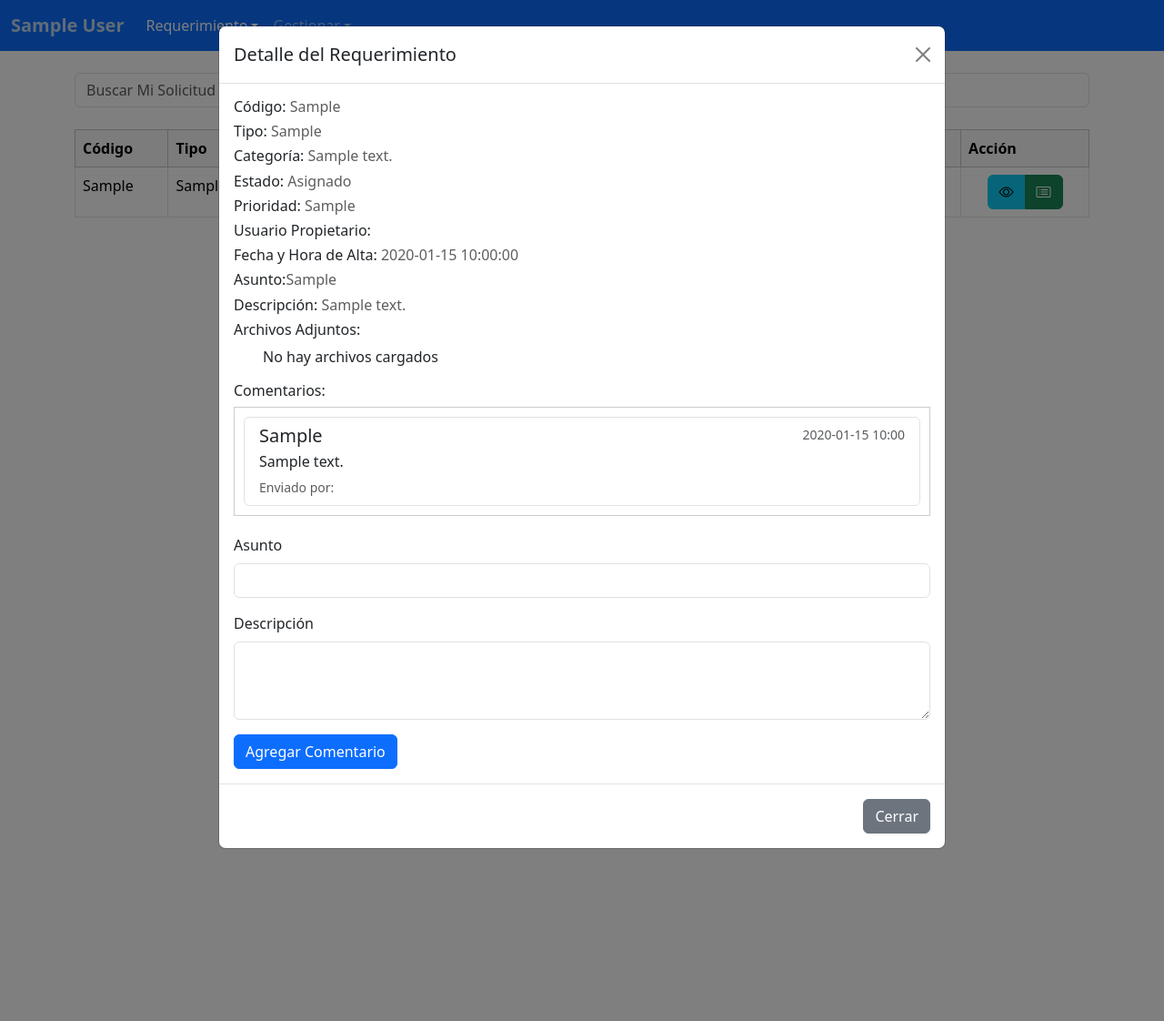
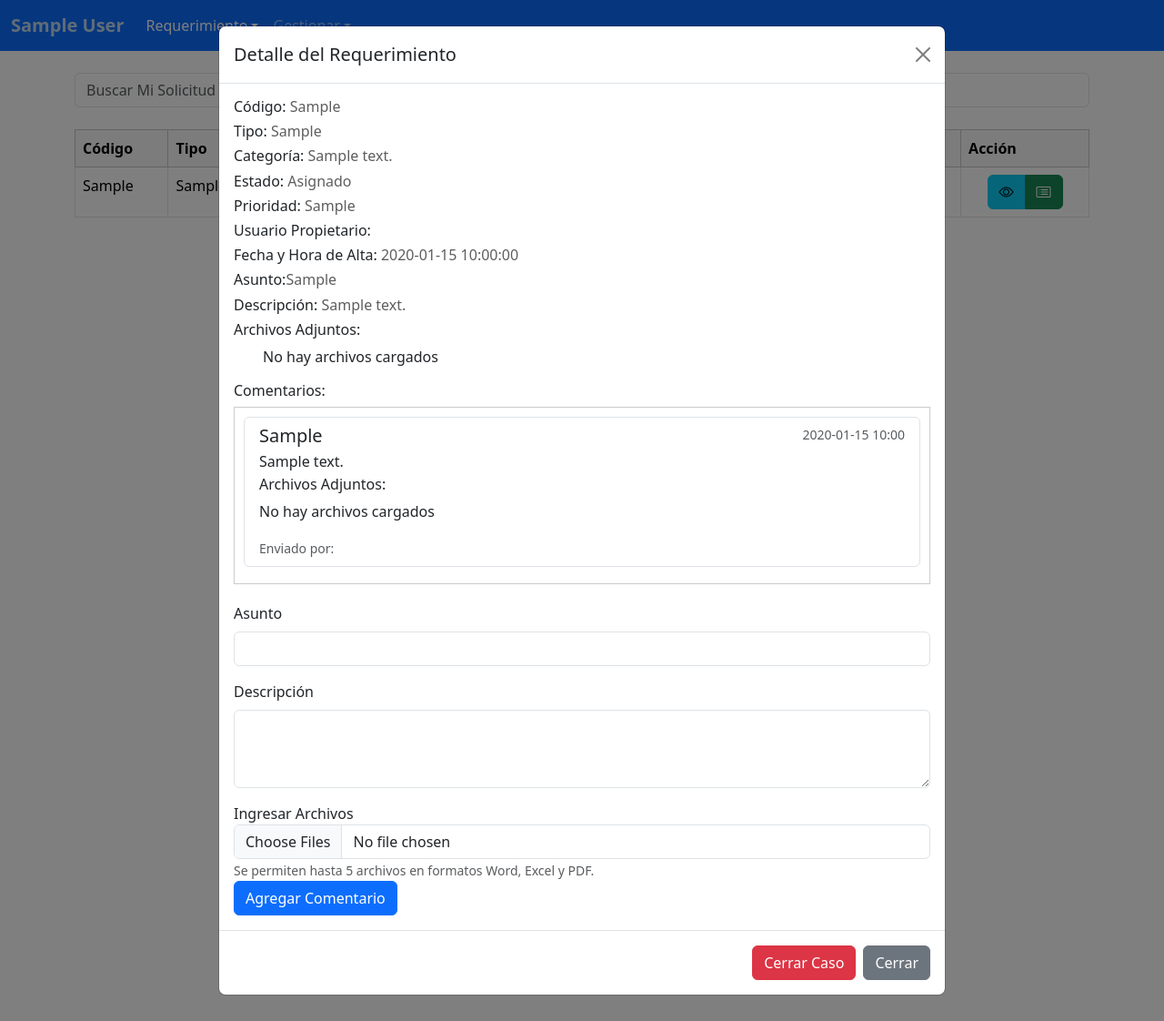
Before and after one commit to Aguspascual/Requerimientos, a Flask app: page /solicitudesAcargo in a window 1280 px wide, after a click that opens the changed part. Shown: the whole page at 91% size. Run offline with Flask 3, Linux system fonts and the light colour scheme; the visitor is signed in with stand-in values (Sample User, id 1); tables that the repository leaves empty hold one stand-in row (values such as "Sample post").

Commit message:
pruebaEsteticaAcargo

```diff
--- a/templates/requerimientos/solicitudesAcargo.html
+++ b/templates/requerimientos/solicitudesAcargo.html
@@ -129,8 +129,8 @@
                                                     {% if requerimiento.archivos != [] %}
                                                         {% for archivo in requerimiento.archivos %}
                                                             <li>
-                                                                    <a href="{{ url_for('static', filename='img/archivos/' + archivo.nombre) }}" target="_blank">
-                                                                        {{ archivo.nombre.split('_', 1)[1] }}  <!-- Quita la parte antes del primer '_' -->
+                                                                <a href="{{ url_for('archivo.servir_archivo', nombre_archivo=archivo.nombre) }}" target="_blank">
+                                                                    {{ archivo.nombre.split('_', 1)[1] }}
                                                                 </a>
                                                             </li>
                                                         {% endfor %}
@@ -139,16 +139,37 @@
                                                 </ul>
                                                 <h6>Comentarios:</h6>
                                                 <div class="comentarios-container" style="max-height: 200px; overflow-y: auto; border: 1px solid #ccc; padding: 10px; margin-bottom: 20px;">
-                                                        <div class="list-group" id="comentariosContainer">
+                                                    <div class="list-group">
                                                         {% for comentario in comentarios %}
                                                             {% if comentario.idRequerimiento == requerimiento.id %}
-                                                                <a href="#" class="list-group-item list-group-item-action flex-column align-items-start">
+                                                                <div class="list-group-item list-group-item-action flex-column align-items-start mb-2">
                                                                     <div class="d-flex w-100 justify-content-between">
                                                                         <h5 class="mb-1">{{ comentario.asunto }}</h5>
                                                                         <small class="text-muted">{{ comentario.fechaYhora.strftime('%Y-%m-%d %H:%M') }}</small>
                                                                     </div>
                                                                     <p class="mb-1">{{ comentario.descripcion }}</p>
+                                                                    <h6>Archivos Adjuntos:</h6>
+                                                                    <ul class="list-unstyled">
+                                                                        {% if comentario.archivos == [] %}
+                                                                            <li>No hay archivos cargados</li>
+                                                                        {% else %}
+                                                                            {% for archivo in comentario.archivos %}
+                                                                                <li>
+                                                                                    <a href="{{ url_for('archivo.servir_archivo', nombre_archivo=archivo.nombre) }}" target="_blank">
+                                                                                        {{ archivo.nombre.split('_', 1)[1] }}
+                                                                                    </a>
+                                                                                </li>
+                                                                            {% endfor %}
+                                                                        {% endif %}
+                                                                    </ul>
                                                                     <small class="text-muted">Enviado por:
+                                                                        {% if comentario.tipoUsuario == "Externo" %}
+                                                                            {% for externo in externos %}
+                                                                                {% if externo.id == comentario.idUsuarioEmisor %}
+                                                                                    {{ externo.nombre }}
+                                                                                {% endif %}
+                                                                            {% endfor %}
+                                                                        {% endif %}
                                                                         {% if comentario.tipoUsuario == "Interno" %}
                                                                             {% for interno in internos %}
                                                                                 {% if interno.id == comentario.idUsuarioEmisor %}
@@ -156,21 +177,14 @@
                                                                                 {% endif %}
                                                                             {% endfor %}
                                                                         {% endif %}
-                                                                        {% if comentario.tipoUsuario == "Externo" %}
-                                                                            {% for externo in externos %}
-                                                                                {% if externo.id == comentario.idUsuarioEmisor %}
-                                                                                    {{ externo.nombre }}
-                                                                                {% endif %}
-                                                                            {% endfor %}
-                                                                        {% endif %}
                                                                     </small>
-                                                                </a>
+                                                                </div>
                                                             {% endif %}
                                                         {% endfor %}
                                                     </div>
                                                 </div>
                                                 <div class="input-container">
-                                                        <form action="/comentario/registrar" method="POST">
+                                                    <form action="/comentario/registrar" method="POST" enctype="multipart/form-data">
                                                         <div class="mb-3">
                                                             <input type="number" name="idRequerimiento" value="{{requerimiento.id}}" hidden>
                                                             <label for="asunto" class="form-label">Asunto</label>
@@ -180,13 +194,23 @@
                                                             <label for="descripcion" class="form-label">Descripción</label>
                                                             <textarea class="form-control" id="descripcion" name="descripcion" rows="3" required></textarea>
                                                         </div>
-                                                            <input type="text" value="solicitudesAcargo" name="ubicacion" hidden>
+                                                        <div class="col-12">
+                                                            <span>Ingresar Archivos</span>
+                                                            <input type="file" id="archivos" name="archivos" class="form-control" accept=".doc,.docx,.xls,.xlsx,.pdf" multiple>
+                                                            <small id="fileHelp" class="form-text text-muted">Se permiten hasta 5 archivos en formatos Word, Excel y PDF.</small>
+                                                            <div id="fileWarning" class="text-danger mt-2" style="display: none;"></div>
+                                                        </div>
+                                                        <input type="text" value="misSolicitudes" name="ubicacion" hidden>
                                                         <button type="submit" class="btn btn-primary">Agregar Comentario</button>
                                                     </form>
                                                 </div>
                                                 <div id="comentariosContainer"></div>
                                             </div>
                                             <div class="modal-footer">
+                                                    <form action="/cerrarRequerimiento" method="post" onsubmit="return confirmarCierre();">
+                                                        <input type="number" name="idRequerimiento" value="{{requerimiento.id}}" hidden>
+                                                        <button type="submit" class="btn btn-danger">Cerrar Caso</button>
+                                                    </form>
                                                 <button type="button" class="btn btn-secondary" data-bs-dismiss="modal">Cerrar</button>
                                             </div>
                                         </div>
@@ -250,18 +274,6 @@
                                                                                         {% endfor %}
                                                                                     </div>
                                                                                 </div>
-                                                                                <form action="/comentario/registrar" method="POST">
-                                                                                    <div class="mb-3">
-                                                                                        <input type="number" name="idRequerimiento" value="{{requerimiento.id}}" hidden>
-                                                                                        <label for="asunto" class="form-label">Asunto</label>
-                                                                                        <input type="text" class="form-control" id="asunto" name="asunto" required>
-                                                                                    </div>
-                                                                                    <div class="mb-3">
-                                                                                        <label for="descripcion" class="form-label">Descripción</label>
-                                                                                        <textarea class="form-control" id="descripcion" name="descripcion" rows="3" required></textarea>
-                                                                                    </div>
-                                                                                    <button type="submit" class="btn btn-primary">Agregar Comentario</button>
-                                                                                </form>
                                                                             <!--ASIGNACION DE DESTINATARIO-->
                                                                             {% elif evento.accion == "Asignacion de Caso" %}
                                                                                 {% for interno in internos %}
```
Lines whose indentation alone changed are shown as unchanged.
